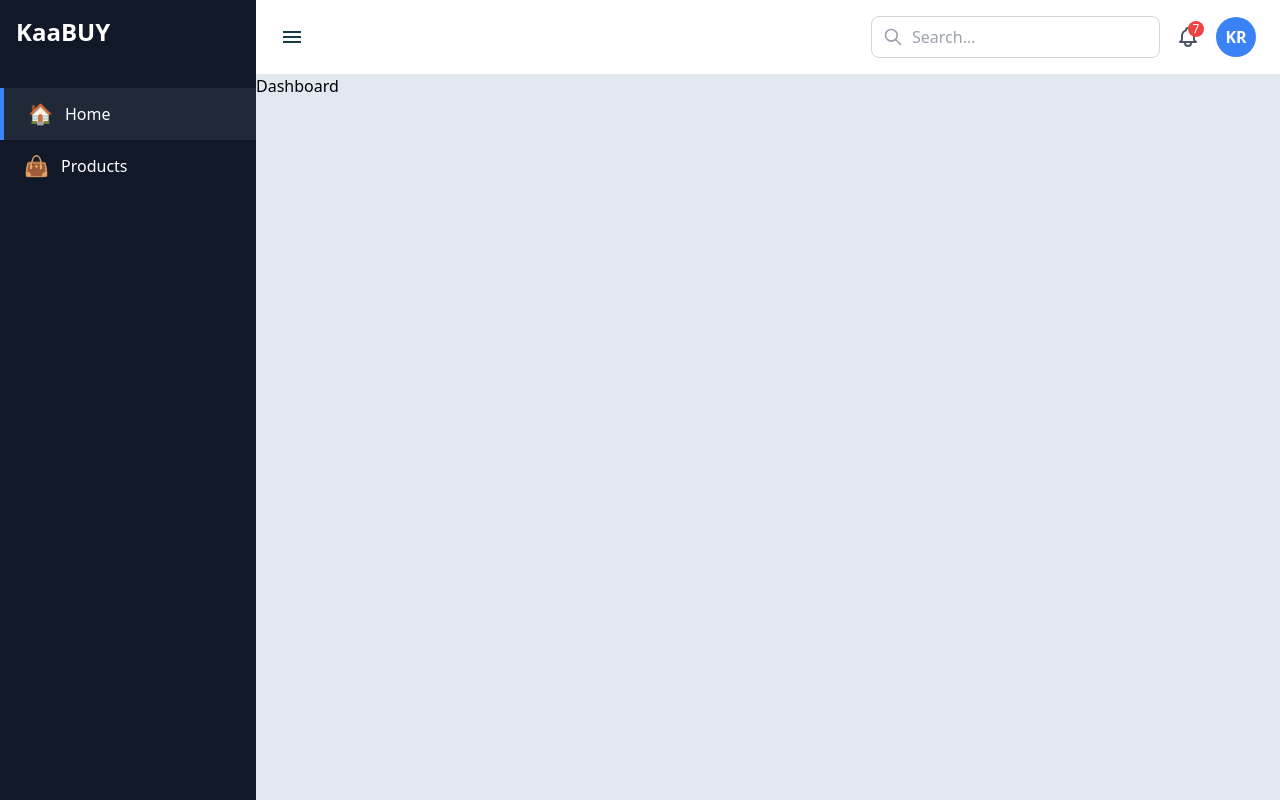
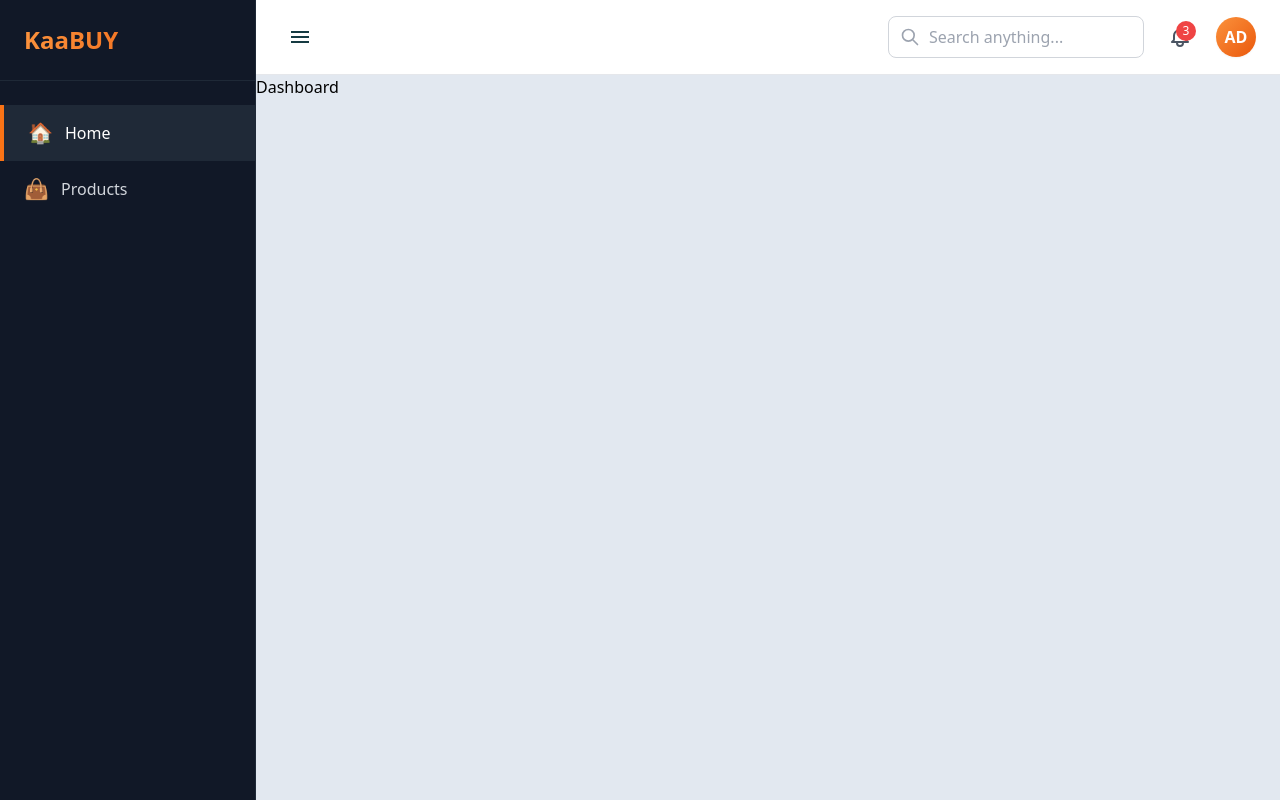
Before and after one commit to limmonjuice/kaabuy, a React (Vite) app: page / in a window 1280 px wide. Built offline with nearby package versions, Linux system fonts and the light colour scheme.

Commit message:
sidebar and header

```diff
--- a/src/components/Header1.jsx
+++ b/src/components/Header1.jsx
@@ -1,10 +1,17 @@
 function Header({onSidebarToggle}){
     return (
-    <header className="bg-white shadow-sm">
+    <header className="bg-white shadow-sm border-b border-gray-200">
         <div className="flex items-center justify-between px-6 py-4">
-            <button onClick = {onSidebarToggle}>
-                <svg xmlns="http://www.w3.org/2000/svg" height="24px" viewBox="0 -960 960 960" width="24px" fill="#163b42"><path d="M120-240v-80h720v80H120Zm0-200v-80h720v80H120Zm0-200v-80h720v80H120Z"/></svg>
+            <button
+                onClick={onSidebarToggle}
+                className="p-2 hover:bg-gray-100 rounded-lg transition-colors duration-200"
+                aria-label="Toggle sidebar"
+            >
+                <svg xmlns="http://www.w3.org/2000/svg" height="24px" viewBox="0 -960 960 960" width="24px" fill="#163b42">
+                    <path d="M120-240v-80h720v80H120Zm0-200v-80h720v80H120Zm0-200v-80h720v80H120Z"/>
+                </svg>
             </button>
+
             <div className="flex items-center space-x-4">
                 <div className="relative">
                     <svg className="w-5 h-5 absolute left-3 top-1/2 transform -translate-y-1/2 text-gray-400" fill="none" stroke="currentColor" viewBox="0 0 24 24">
@@ -12,21 +19,29 @@ function Header({onSidebarToggle}){
                     </svg>
                     <input
                         type="text"
-                placeholder="Search..."
-                className="pl-10 pr-4 py-2 border border-gray-300 rounded-lg focus:outline-none focus:ring-2 focus:ring-blue-500"
+                        placeholder="Search anything..."
+                        className="pl-10 pr-4 py-2 w-64 border border-gray-300 rounded-lg focus:outline-none focus:ring-2 focus:ring-blue-500 focus:border-transparent transition-shadow duration-200"
                     />
                 </div>
-            <button className="relative text-gray-600 hover:text-gray-900">
+
+                <button
+                    className="relative p-2 text-gray-600 hover:text-gray-900 hover:bg-gray-100 rounded-lg transition-colors duration-200"
+                    aria-label="Notifications"
+                >
                     <svg className="w-6 h-6" fill="none" stroke="currentColor" viewBox="0 0 24 24">
                         <path strokeLinecap="round" strokeLinejoin="round" strokeWidth={2} d="M15 17h5l-1.405-1.405A2.032 2.032 0 0118 14.158V11a6.002 6.002 0 00-4-5.659V5a2 2 0 10-4 0v.341C7.67 6.165 6 8.388 6 11v3.159c0 .538-.214 1.055-.595 1.436L4 17h5m6 0v1a3 3 0 11-6 0v-1m6 0H9" />
                     </svg>
-                <span className="absolute -top-1 -right-1 w-4 h-4 bg-red-500 rounded-full text-xs text-white flex items-center justify-center">
-                    7
+                    <span className="absolute top-1 right-1 w-5 h-5 bg-red-500 rounded-full text-xs text-white flex items-center justify-center font-medium">
+                        3
                     </span>
                 </button>
-            <div className="w-10 h-10 bg-blue-500 rounded-full flex items-center justify-center text-white font-bold">
-                KR
-            </div>
+
+                <button
+                    className="w-10 h-10 bg-gradient-to-br from-orange-400 to-orange-600 rounded-full flex items-center justify-center text-white font-semibold shadow-sm hover:shadow-md transition-shadow duration-200"
+                    aria-label="User profile"
+                >
+                    AD
+                </button>
             </div>
         </div>
     </header>
--- a/src/components/Sidebar1.jsx
+++ b/src/components/Sidebar1.jsx
@@ -1,4 +1,5 @@
 import {Link, useLocation} from "react-router-dom"
+
 function Sidebar({isOpen}){
     const location = useLocation();
     const menuItems = [
@@ -7,30 +8,79 @@ function Sidebar({isOpen}){
         // {icon: "⚙", text: "Settings", link: "/settings"}
     ]
 
-    return  (
-    <div className={`${isOpen ? 'w-64': 'w-0'} overflow-hidden bg-gray-900 text-white transition-all duration-300`}>
-        <div className="p-4">
-            <h2 className="text-2xl font-bold">KaaBUY</h2>
+    return (
+    <div className={`${isOpen ? 'w-64': 'w-0'} h-screen overflow-hidden bg-gray-900 text-white transition-all duration-300 shadow-xl border-r border-gray-800`}>
+        <div className="p-6 border-b border-gray-800">
+            <h2 className="text-2xl font-bold bg-gradient-to-r from-orange-400 to-orange-600 bg-clip-text text-transparent">KaaBUY</h2>
         </div>
         <nav className="mt-6">
-
-            {
-                menuItems.map((item, index) => (
+            {menuItems.map((item, index) => (
                 <Link
                     key={index}
                     to={item.link}
-                        className={`flex items-center px-6 py-3 transtition-colors ${location.pathname == item.link ? 'bg-gray-800 border-l-4 border-blue-500' : 'hover:bg-gray-800'}`}
+                    className={`flex items-center px-6 py-3.5 transition-all duration-200 ${
+                        location.pathname === item.link
+                        ? 'bg-gray-800 border-l-4 border-orange-500 text-white'
+                        : 'text-gray-300 hover:bg-gray-800 hover:text-white hover:border-l-4 hover:border-gray-700'
+                    }`}
                 >
                     <span className="text-xl mr-3">{item.icon}</span>
-                        {item.text}
+                    <span>{item.text}</span>
                 </Link>
-
-                ))
-            }
-
+            ))}
         </nav>
     </div>
     )
 }
 
-export default Sidebar;
+function Header({onSidebarToggle}){
+    return (
+    <header className="bg-white shadow-sm border-b border-gray-200">
+        <div className="flex items-center justify-between px-6 py-4">
+            <button
+                onClick={onSidebarToggle}
+                className="p-2 hover:bg-gray-100 rounded-lg transition-colors duration-200"
+                aria-label="Toggle sidebar"
+            >
+                <svg xmlns="http://www.w3.org/2000/svg" height="24px" viewBox="0 -960 960 960" width="24px" fill="#163b42">
+                    <path d="M120-240v-80h720v80H120Zm0-200v-80h720v80H120Zm0-200v-80h720v80H120Z"/>
+                </svg>
+            </button>
+
+            <div className="flex items-center space-x-4">
+                <div className="relative">
+                    <svg className="w-5 h-5 absolute left-3 top-1/2 transform -translate-y-1/2 text-gray-400" fill="none" stroke="currentColor" viewBox="0 0 24 24">
+                        <path strokeLinecap="round" strokeLinejoin="round" strokeWidth={2} d="M21 21l-6-6m2-5a7 7 0 11-14 0 7 7 0 0114 0z" />
+                    </svg>
+                    <input
+                        type="text"
+                        placeholder="Search anything..."
+                        className="pl-10 pr-4 py-2 w-64 border border-gray-300 rounded-lg focus:outline-none focus:ring-2 focus:ring-blue-500 focus:border-transparent transition-shadow duration-200"
+                    />
+                </div>
+
+                <button
+                    className="relative p-2 text-gray-600 hover:text-gray-900 hover:bg-gray-100 rounded-lg transition-colors duration-200"
+                    aria-label="Notifications"
+                >
+                    <svg className="w-6 h-6" fill="none" stroke="currentColor" viewBox="0 0 24 24">
+                        <path strokeLinecap="round" strokeLinejoin="round" strokeWidth={2} d="M15 17h5l-1.405-1.405A2.032 2.032 0 0118 14.158V11a6.002 6.002 0 00-4-5.659V5a2 2 0 10-4 0v.341C7.67 6.165 6 8.388 6 11v3.159c0 .538-.214 1.055-.595 1.436L4 17h5m6 0v1a3 3 0 11-6 0v-1m6 0H9" />
+                    </svg>
+                    <span className="absolute top-1 right-1 w-5 h-5 bg-red-500 rounded-full text-xs text-white flex items-center justify-center font-medium">
+                        3
+                    </span>
+                </button>
+
+                <button
+                    className="w-10 h-10 bg-gradient-to-br from-orange-400 to-orange-600 rounded-full flex items-center justify-center text-white font-semibold shadow-sm hover:shadow-md transition-shadow duration-200"
+                    aria-label="User profile"
+                >
+                    AD
+                </button>
+            </div>
+        </div>
+    </header>
+    )
+}
+
+export default Sidebar
```
Lines whose indentation alone changed are shown as unchanged.
